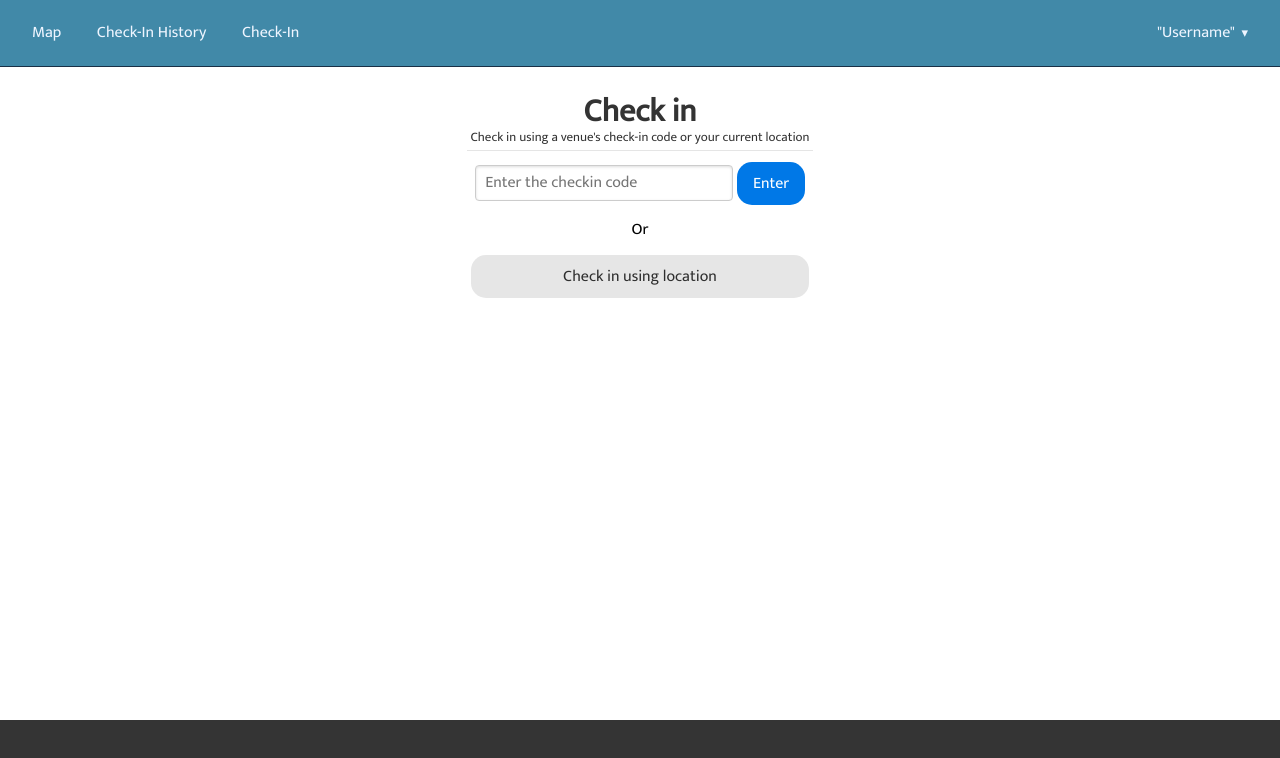
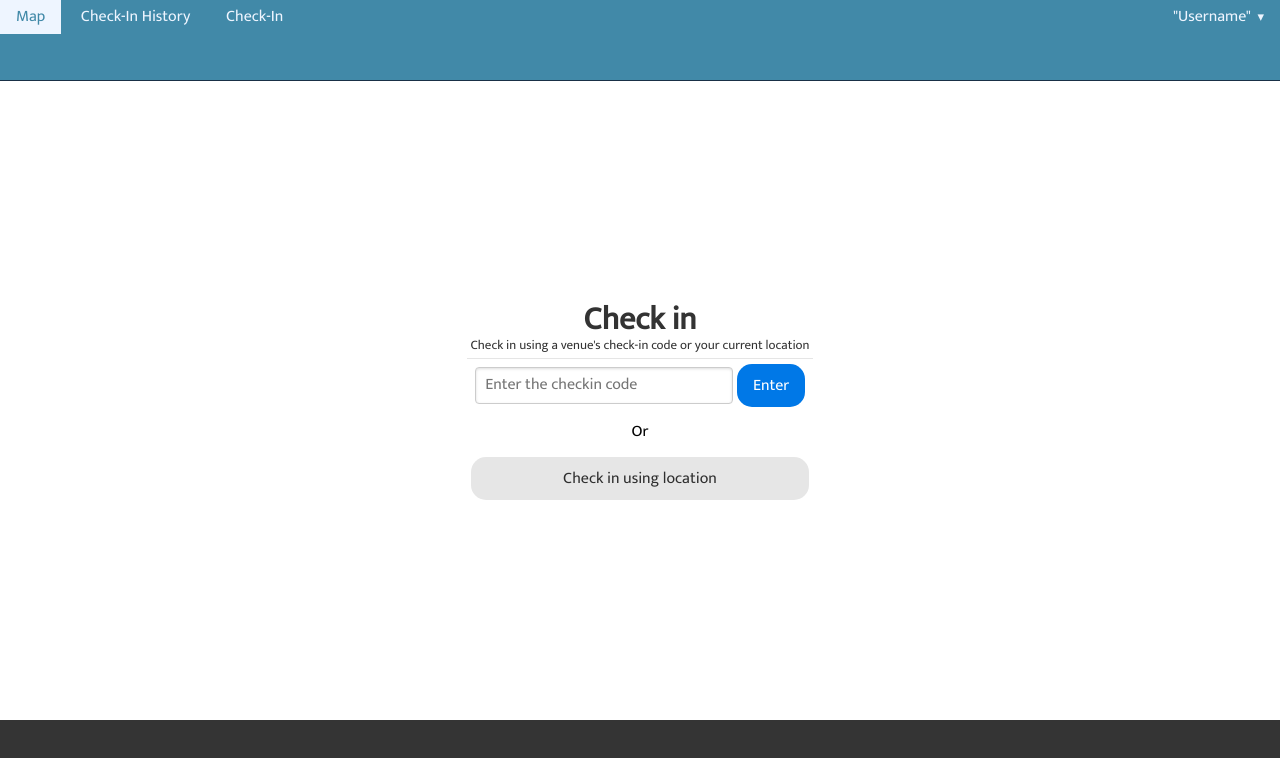
Before and after one commit to Sophie3lj/COVID-19ContactTracingApp, a plain HTML site: page Checkin_Page/Checkin.html in a window 1280 px wide. Drawn offline with nearby package versions, Linux system fonts and the light colour scheme.

Commit message:
Fixed centering of checkin element, but does not look centered due to its height. Could add bottom padding

```diff
--- a/Checkin_Page/Checkin.html
+++ b/Checkin_Page/Checkin.html
@@ -13,7 +13,7 @@
 
 
     <body>
-        <div id="home">
+        <div id="app">
             <header>
                 <div class="pure-menu pure-menu-horizontal">
                     <ul class="pure-menu-list">
@@ -44,13 +44,13 @@
             </header>
 
             <main>
-                <div class="centering-flex-container">
+                <div class="centering-flex-container full-height">
                     <div class="centering-flex-container">
                        <!--In-line form for checkin code, from Pure CSS-->
                        <form class="pure-form">
-                           <fieldset class="centered-text" id="checkin-form-no-bottom-padding">
-                               <legend>
-                                   <h1 class="centered-text no-bottom-margin">Check in</h1>
+                           <fieldset class="centered-text" id="checkin-form-no-vertical-padding">
+                               <legend id="checkin-form-legend-no-top-padding">
+                                   <h1 class="centered-text no-vertical-margin">Check in</h1>
                                    <div class="description-text">Check in using a venue's check-in code or your current location</div>
                                </legend>
                                <input type="text" class="pure-input-3-4" placeholder="Enter the checkin code" />
--- a/main.css
+++ b/main.css
@@ -2,13 +2,18 @@
     font-family: 'Mukta', sans-serif;
 }
 
-body{
+html {
+    height: 100%;
+}
+
+body {
+    height: 100%;
     background-color: #FFFFFF;
 }
 
 header {
     height: 10%;
-    padding: 1em;
+    padding: 0;
     border-bottom: 1px solid #193046;
     background-color: #4189A8;
 }
@@ -23,6 +28,18 @@ footer {
     bottom: 0px;
     position: fixed;
     background-color: #343434;
+}
+
+.pure-menu-horizontal {
+    height: 100%;
+}
+
+.pure-menu-list {
+    height: 100%;
+}
+
+.pure-menu-item {
+    height: 100%;
 }
 
 .pure-menu-link {
@@ -53,12 +70,21 @@ footer {
     flex-direction: column;
 }
 
-.no-bottom-margin {
+.no-vertical-margin {
     margin-bottom: 0;
+    margin-top: 0;
 }
 
 .description-text {
     font-size: small;
+}
+
+.full-height {
+    height: 100%;
+}
+
+#app {
+    height: 100%;
 }
 
 #right {
@@ -73,6 +99,11 @@ footer {
     width: 98%;
 }
 
-#checkin-form-no-bottom-padding {
+#checkin-form-no-vertical-padding {
     padding-bottom: 0;
+    padding-top: 0;
 }
+
+#checkin-form-legend-no-top-padding {
+    padding-top: 0;
+}
```
